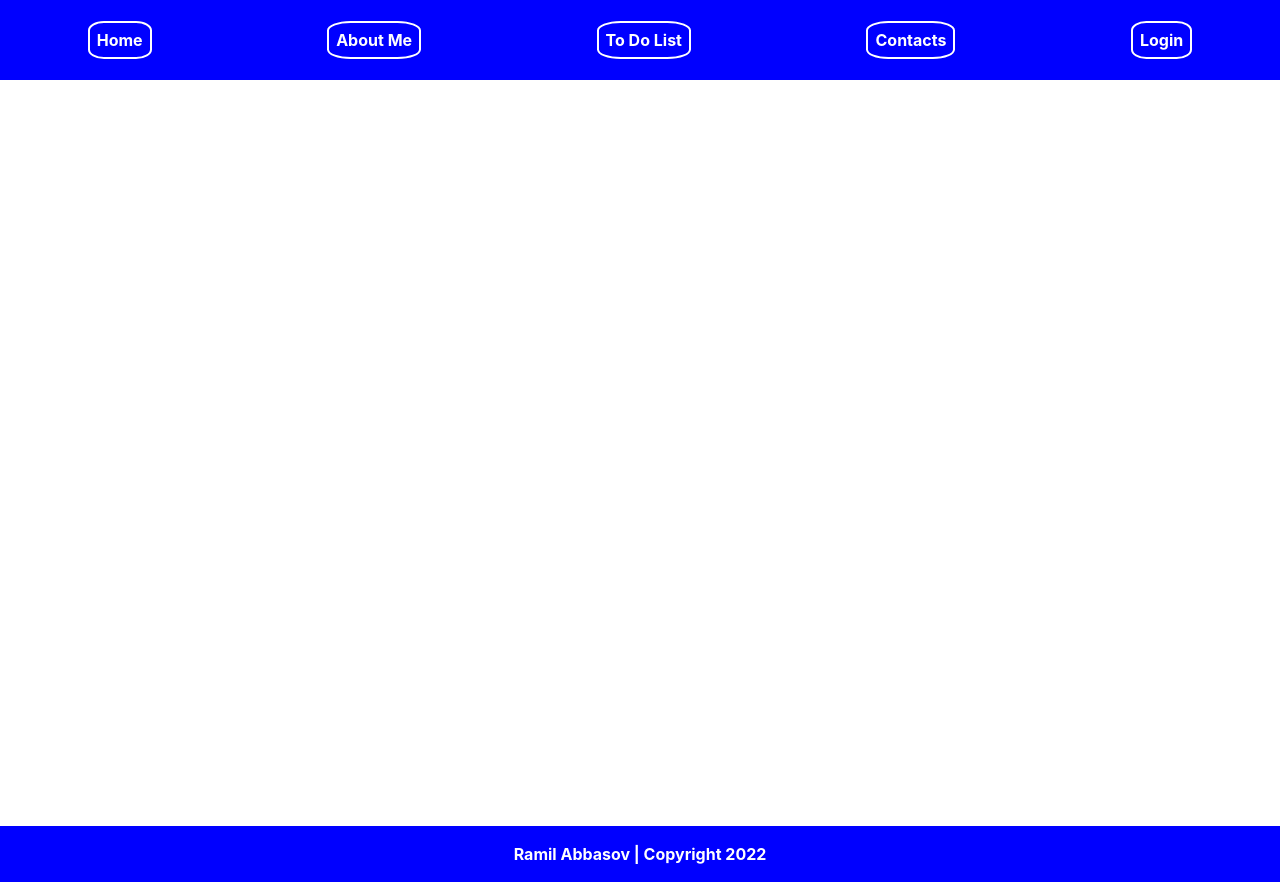
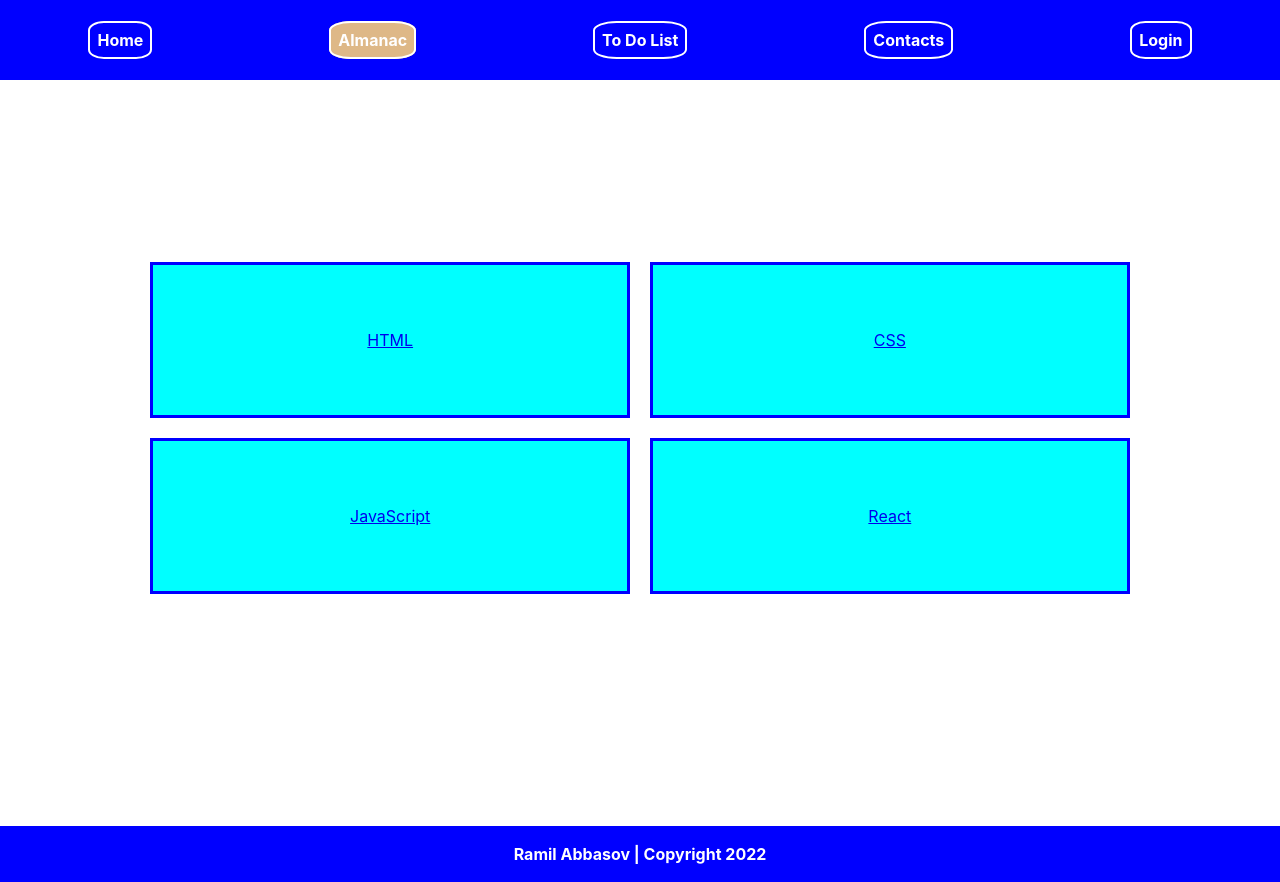
Before and after one commit to Ramil3107/website-react, a React (Create React App) app: page /almanac in a window 1280 px wide. Built offline with nearby package versions, Linux system fonts and the light colour scheme.

Commit message:
change aboutme to almanac page and add styles

```diff
--- a/src/App.js
+++ b/src/App.js
@@ -1,6 +1,6 @@
 import { BrowserRouter, Route, Routes } from 'react-router-dom';
 import './App.css';
-import AboutMe from './components/content/AboutMe/AboutMe';
+import Almanac from './components/content/Almanac/Almanac';
 import Contacts from './components/content/Contacts/Contacts';
 import ToDo from './components/content/ToDo/ToDo';
 import Footer from './components/Footer/Footer';
@@ -20,7 +20,7 @@ function App() {
         <div className='content'>
           <Routes>
             <Route path="website-react/" element={<Home />} />
-            <Route path="/aboutme" element={<AboutMe />} />
+            <Route path="/almanac" element={<Almanac />} />
             <Route path="/todo" element={<ToDo />} />
             <Route path="/contacts" element={<Contacts />} />
             <Route path="/login" element={<Login />} />
--- a/src/components/Navbar/Navbar.jsx
+++ b/src/components/Navbar/Navbar.jsx
@@ -12,7 +12,7 @@ function Navbar(props) {
             </div>
 
             <div className={styles.item}>
-                <NavLink to="/aboutme" className={({ isActive }) => (isActive ? [styles.active] : [])}>About Me</NavLink>
+                <NavLink to="/almanac" className={({ isActive }) => (isActive ? [styles.active] : [])}>Almanac</NavLink>
             </div>
 
             <div className={styles.item}>
--- a/src/components/content/AboutMe/AboutMe.jsx
+++ /dev/null
@@ -1,27 +0,0 @@
-import React from "react";
-import styles from "./AboutMe.module.css"
-
-function AboutMe(props) {
-    return (
-        <div className={styles.wrapper}>
-
-
-            <p> На этой странице я буду пробовать поместить контейнер с текстом в красивую рамку.
-                Хочу чтобы блок с тексом был объемный, поэтому напишу в следующем абзаце интересную информацию.
-            </p>
-            <hr />
-            <p>Если человек получает информацию только от колбочек, ответственных за синий и зеленый цвета, то он не
-                способен различать оттенки красного и зеленого. Считается, что такую же картину мира наблюдают и
-                дихроматические животные.
-                Теперь представим мир глазами оленя, это животное — один из основных видов пищи для тигра. Красных колбочек
-                в его глазах нет, поэтому оранжевого тигра он видит зеленым. Но и зеленые траву и кусты олень также видит
-                зеленой. Получается, оранжевый окрас тигра помогает ему искусно маскироваться (в глазах потенциальных жертв)
-                под окружающую среду. А хищнику только того и нужно.
-            </p>
-
-
-        </div>
-    )
-}
-
-export default AboutMe;
--- a/src/components/content/AboutMe/AboutMe.module.css
+++ /dev/null
@@ -1,32 +0,0 @@
-.wrapper {
-    border: 3px solid;
-    border-color: blue;
-    border-radius: 15px;
-    display: flex;
-    flex-wrap: wrap;
-    flex-direction: row;
-    padding: 2rem;
-    justify-content: center;
-    align-items: center;
-    text-align: justify;
-    max-width: 700px;
-}
-
-.wrapper p {
-    line-height: 1.5;
-    letter-spacing: 0.3px;
-    word-spacing: 2px;
-}
-
-.wrapper hr {
-    max-width: 300px;
-}
-
-.wrapper p:first-letter {
-    color: rgb(21, 69, 153);
-    font-weight: bold;
-    font-size: 40px;
-    float: left;
-    line-height: 10px;
-    padding-right: 5px;
-}
--- /dev/null
+++ b/src/components/content/Almanac/Almanac.jsx
@@ -0,0 +1,29 @@
+import React from "react";
+import { NavLink } from "react-router-dom";
+import styles from "./Almanac.module.css"
+
+function Almanac(props) {
+    return (
+        <div className={styles.wrapper}>
+
+            <div className={styles.item} >
+                <NavLink to="/almanac-html">HTML</NavLink>
+            </div>
+
+            <div className={styles.item}>
+                <NavLink to="/almanac-css">CSS</NavLink>
+            </div>
+
+            <div className={styles.item}>
+                <NavLink to="/almanac-js">JavaScript</NavLink>
+            </div>
+
+            <div className={styles.item}>
+                <NavLink to="/almanac-react">React</NavLink>
+            </div>
+
+        </div>
+    )
+}
+
+export default Almanac;
--- /dev/null
+++ b/src/components/content/Almanac/Almanac.module.css
@@ -0,0 +1,30 @@
+.wrapper {
+    display: flex;
+    flex-wrap: wrap;
+    flex-direction: row;
+    padding: 2rem;
+    justify-content: center;
+    align-items: center;
+    text-align: justify;
+    width: 100%;
+}
+
+.item {
+    display: flex;
+    justify-content: center;
+    align-items: center;
+    margin: 10px;
+    height: 150px;
+    width: 40%;
+    background-color: aqua;
+    border: 3px solid blue;
+}
+
+.item:hover {
+    background-color: burlywood;
+    color: white;
+}
+
+/* .item a{
+    text-decoration: none;
+} */
```
